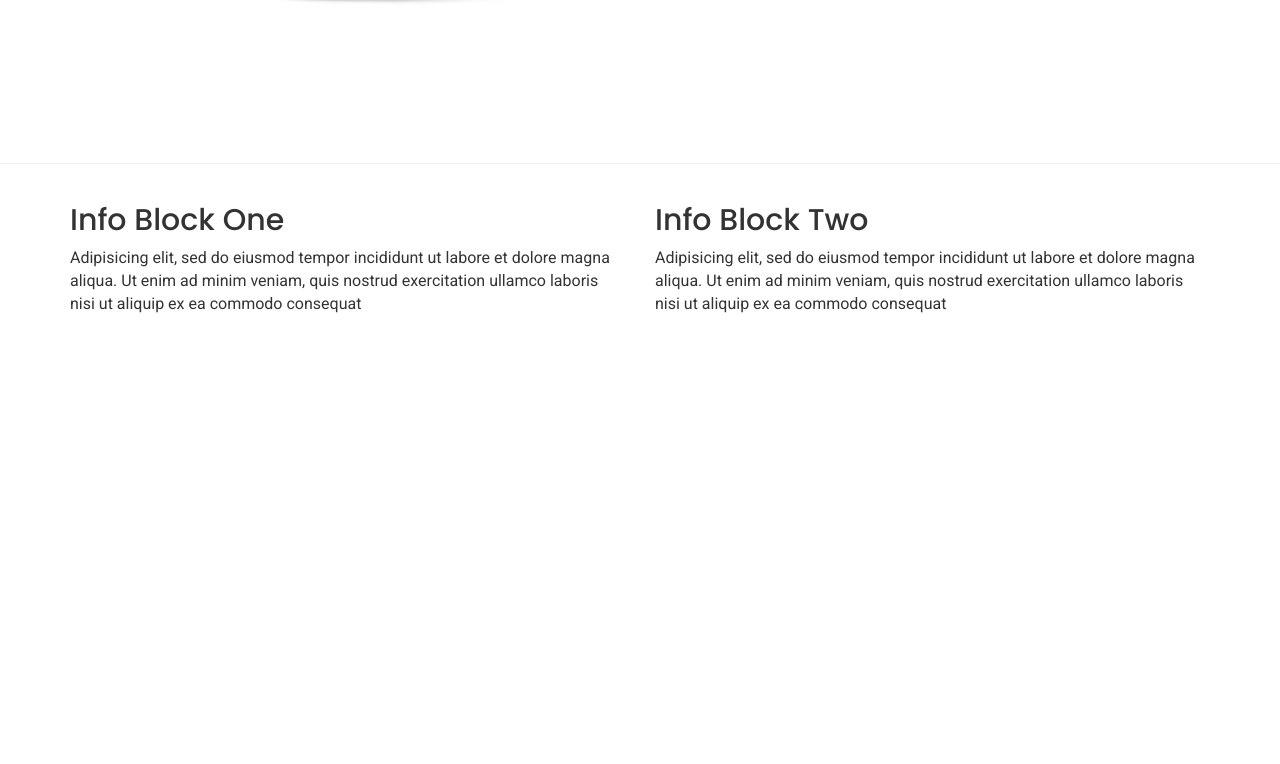
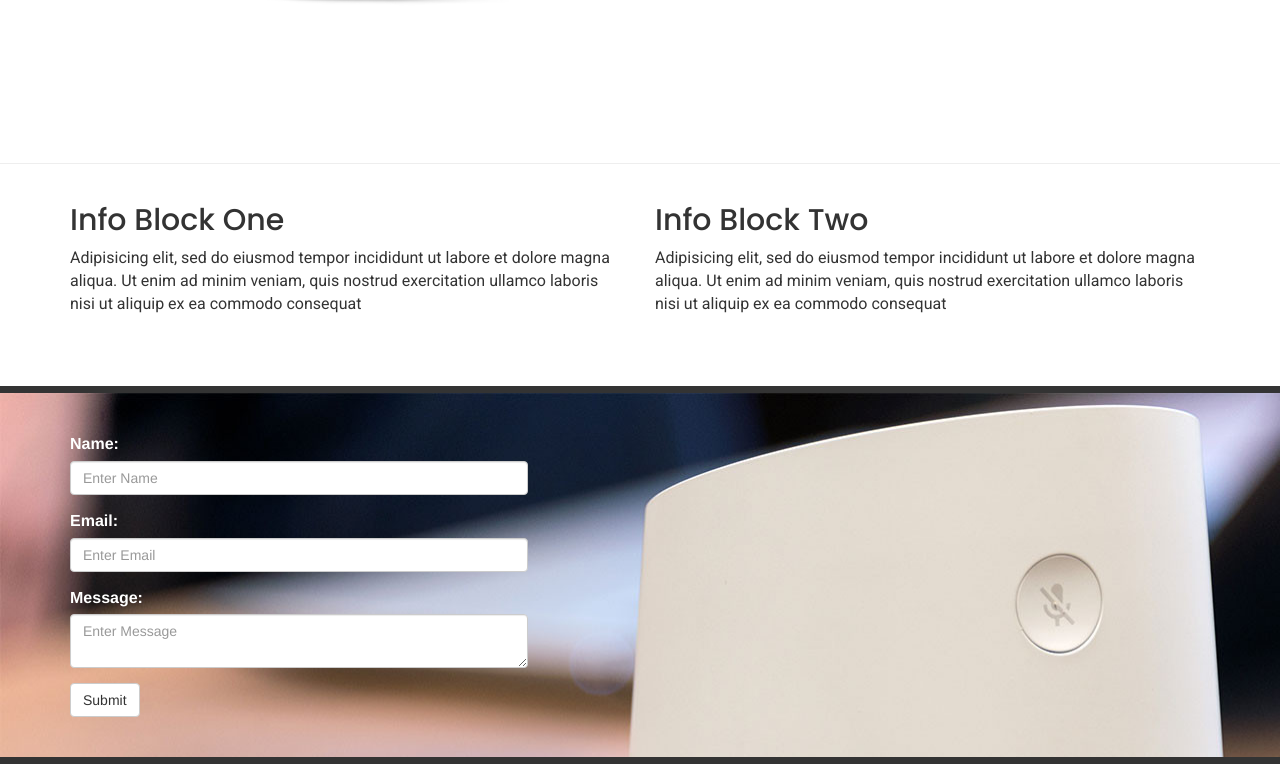
Before and after one commit to charalson72777/responsiveWscroll, a plain HTML site: page index.html in a window 1280 px wide. Shown: the part 1253-2017 px from the top of the page. Before the commit the page ends 1579 px from the top, so only its background shows below. Drawn offline with nearby package versions, Linux system fonts and the light colour scheme.

Commit message:
contact done

```diff
--- a/css/style.css
+++ b/css/style.css
@@ -58,3 +58,15 @@ p {
 #info1 .info-right {
     margin-top: 90px;
 }
+
+#info2 {
+    margin: 20px 0 60px 0;
+}
+
+#contact {
+    background: url(../img/image3.png);
+    padding: 40px;
+    color: #fff;
+    border-top: #333 7px solid;
+    border-bottom: #333 7px solid;
+}
--- a/index.html
+++ b/index.html
@@ -100,6 +100,33 @@
             </div>
           </section>
 
+          <section id="contact">
+              <div class="container">
+                  <div class="row">
+                      <div class="col-md-5 col-sm-5">
+                        <form>
+                            <div class="form-group">
+                                <label>Name: </label>
+                                <input class="form-control" type="text" name="" value="" placeholder="Enter Name">
+                            </div>
+                            <div class="form-group">
+                                <label>Email: </label>
+                                <input class="form-control" type="text" name="" value="" placeholder="Enter Email">
+                            </div>
+                            <div class="form-group">
+                                <label>Message: </label>
+                                <textarea class="form-control" name="" value="" placeholder="Enter Message"></textarea>
+                            </div>
+                            <button class="btn btn-default">Submit</button>
+                        </form>
+                      </div>
+                      <div class="col-md-7 col-sm-7">
+
+                        </div>
+                  </div>
+              </div>
+          </section>
+
 
 
 
```
